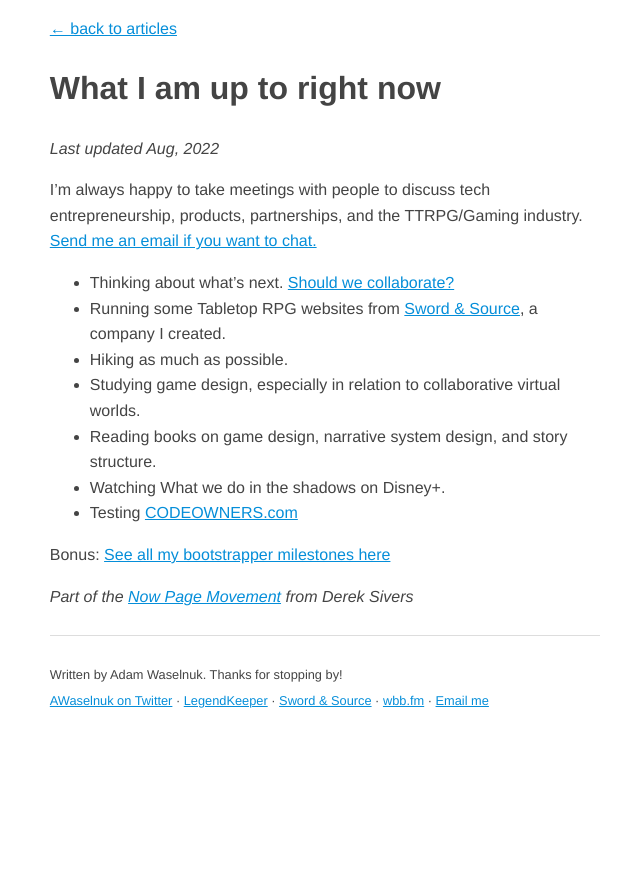
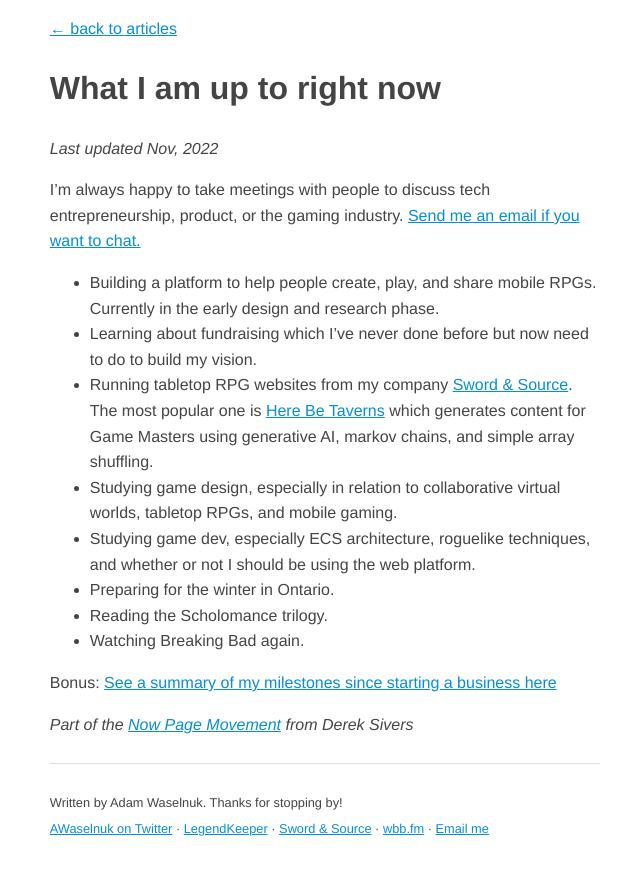
Before and after one commit to AWaselnuk/AWaselnuk.github.io, a Jekyll site: the page built from now.md, in a window 1280 px wide. Shown: the top 875 px of the page, without its empty margins (315-955 px from the left). Built offline with Jekyll 4.4.1, drawn with Linux system fonts in a browser that asks for light colours; comment, search, counter and statistics services are not loaded.

Commit message:
Updates to homepage, now, and milestones

```diff
--- a/now.md
+++ b/now.md
@@ -7,18 +7,19 @@
 
 # What I am up to right now
 
-_Last updated Aug, 2022_
+_Last updated Nov, 2022_
 
-I'm always happy to take meetings with people to discuss tech entrepreneurship, products, partnerships, and the TTRPG/Gaming industry. [Send me an email if you want to chat.](mailto:adam.waselnuk@gmail.com)
+I'm always happy to take meetings with people to discuss tech entrepreneurship, product, or the gaming industry. [Send me an email if you want to chat.](mailto:adam.waselnuk@gmail.com)
 
-- Thinking about what's next. [Should we collaborate?](/profile)
-- Running some Tabletop RPG websites from [Sword & Source](https://swordandsource.ca), a company I created.
-- Hiking as much as possible.
-- Studying game design, especially in relation to collaborative virtual worlds.
-- Reading books on game design, narrative system design, and story structure.
-- Watching What we do in the shadows on Disney+.
-- Testing [CODEOWNERS.com](https://codeowners.com)
+- Building a platform to help people create, play, and share mobile RPGs. Currently in the early design and research phase.
+- Learning about fundraising which I've never done before but now need to do to build my vision.
+- Running tabletop RPG websites from my company [Sword & Source](https://swordandsource.ca). The most popular one is [Here Be Taverns](https://herebetaverns.com) which generates content for Game Masters using generative AI, markov chains, and simple array shuffling.
+- Studying game design, especially in relation to collaborative virtual worlds, tabletop RPGs, and mobile gaming.
+- Studying game dev, especially ECS architecture, roguelike techniques, and whether or not I should be using the web platform.
+- Preparing for the winter in Ontario.
+- Reading the Scholomance trilogy.
+- Watching Breaking Bad again.
 
-Bonus: [See all my bootstrapper milestones here](/milestones)
+Bonus: [See a summary of my milestones since starting a business here](/milestones)
 
 _Part of the [Now Page Movement](https://sivers.org/nowff) from Derek Sivers_
```
Also changed, not shown: index.html (+2 -12 lines), milestones.md (+8 -4 lines).
